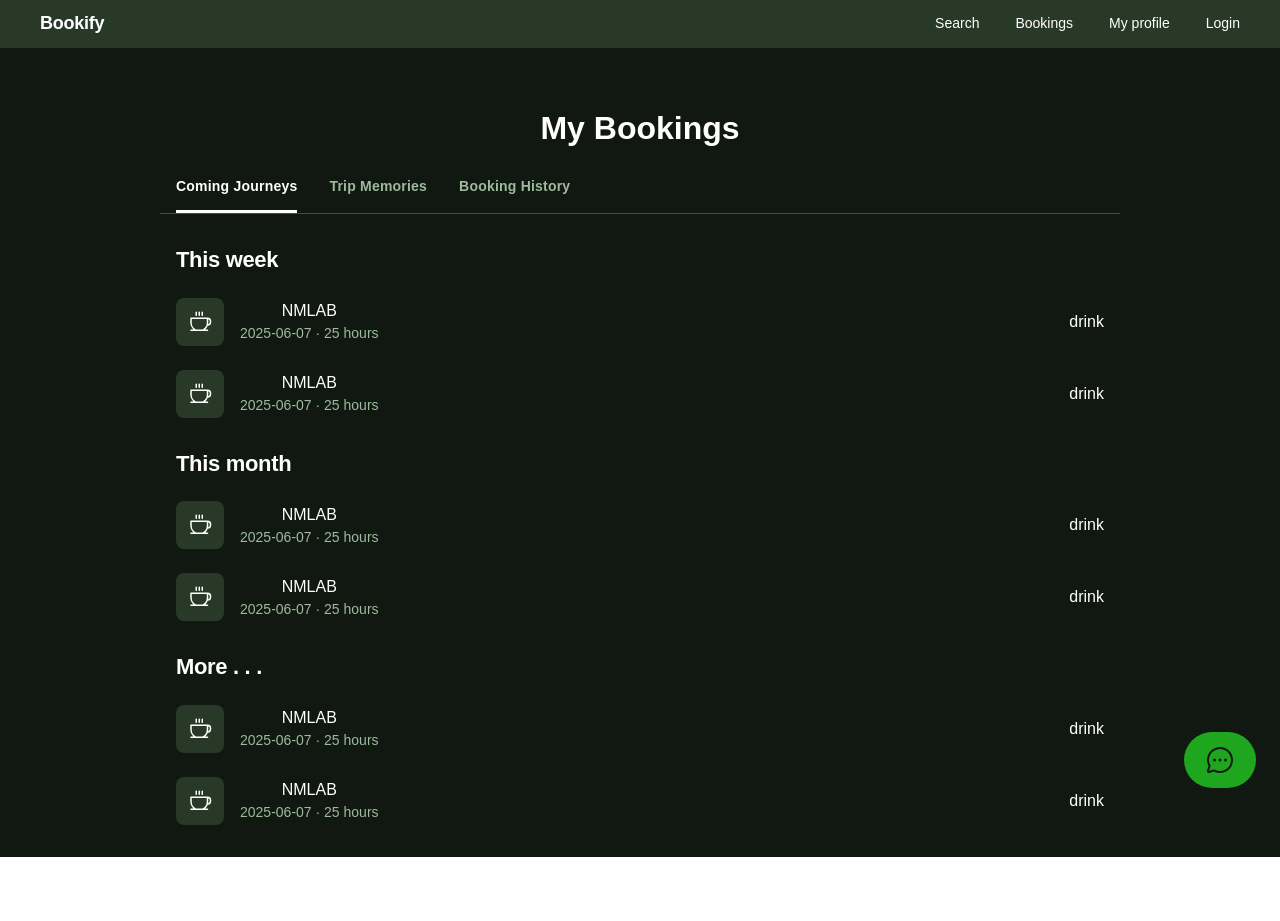
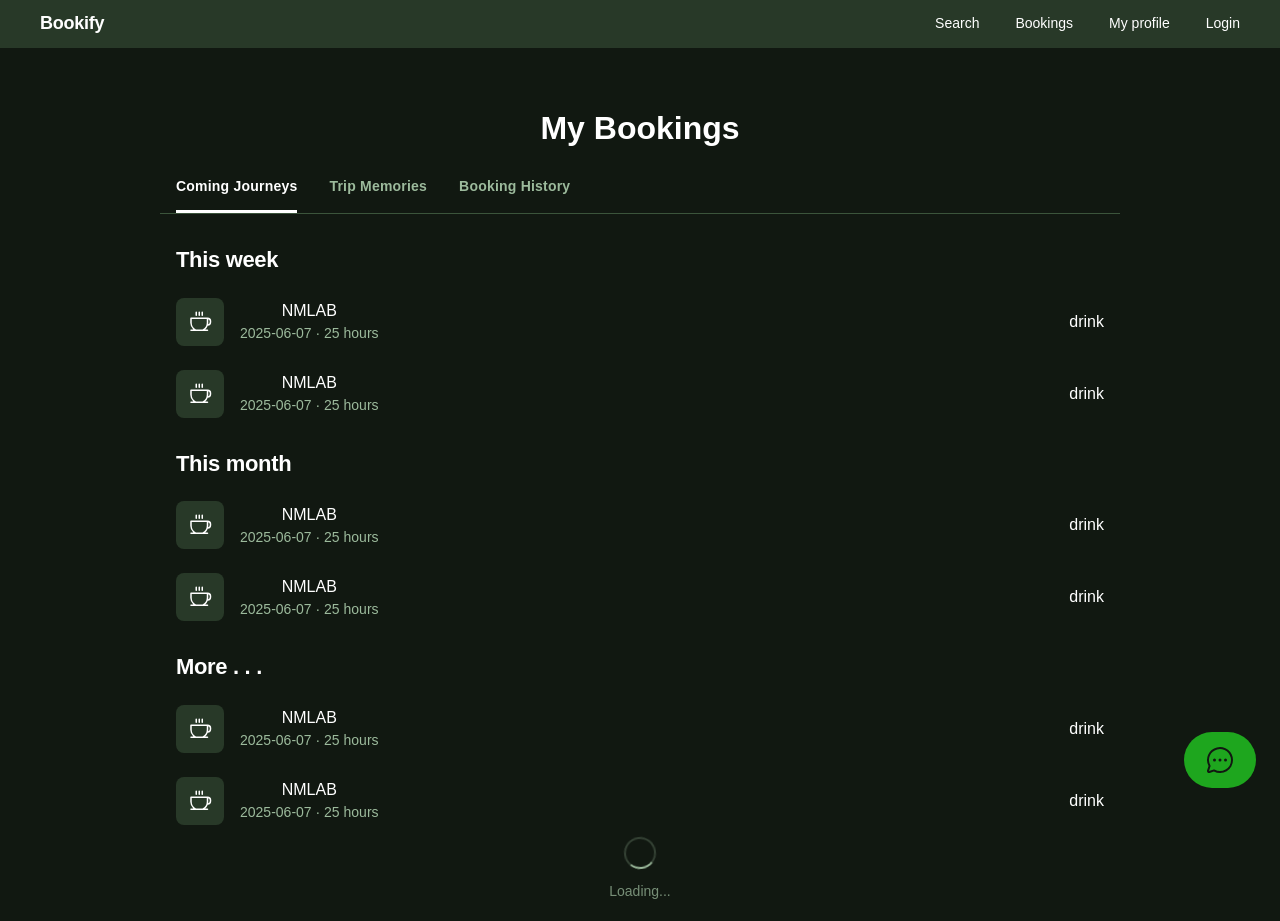
Before and after one commit to SamLinProjects/Booking_Web, a Next.js app: page /booking in a window 1280 px wide. Before the commit the page ends 857 px from the top, so only its background shows below. Built offline with nearby package versions, Linux system fonts and the light colour scheme.

Commit message:
loading spinning

```diff
--- a/src/app/booking/page.tsx
+++ b/src/app/booking/page.tsx
@@ -2,6 +2,7 @@
 import React from "react";
 import { useState } from "react";
 import Items from "@/src/components/Items"
+import LoadingSpinner from "@/src/components/ui/Loading"
 
 export default function Page(){
 
@@ -50,6 +51,7 @@ return(
     { classes[activeTab].map((c) => (
       <Class name={c.id} description={c.description} key={c.id}/>
     ))}
+    <LoadingSpinner color="#9cba9c"/>
   </div>
   </div>
   </div>
--- /dev/null
+++ b/src/components/ui/Loading.jsx
@@ -0,0 +1,43 @@
+export default function LoadingSpinner({
+    size = 'md',
+    color = 'white',
+    text = 'Loading...',
+    showText = true,
+    className = ''
+  }){
+
+    const sizeClasses = {
+      sm: 'w-4 h-4',
+      md: 'w-8 h-8',
+      lg: 'w-12 h-12',
+      xl: 'w-16 h-16'
+    };
+
+    const textSizeClasses = {
+      sm: 'text-xs',
+      md: 'text-sm',
+      lg: 'text-base',
+      xl: 'text-lg'
+    };
+
+    const spinnerSize = sizeClasses[size];
+    const textSize = textSizeClasses[size];
+
+    return (
+      <div className={`flex flex-col items-center justify-center space-y-3 ${className}`}>
+      <div className={`${spinnerSize} relative`}>
+        <div
+        className={`${spinnerSize} rounded-full border-2 border-t-transparent animate-spin`}
+        style={{
+          borderColor: `${color}40`,
+          borderTopColor: color
+        }}/>
+      </div>
+        {showText && (
+          <div
+            className={`${textSize} font-medium animate-pulse`}
+            style={{ color }}>
+          {text}</div>)}
+      </div>
+    );
+  };
```
